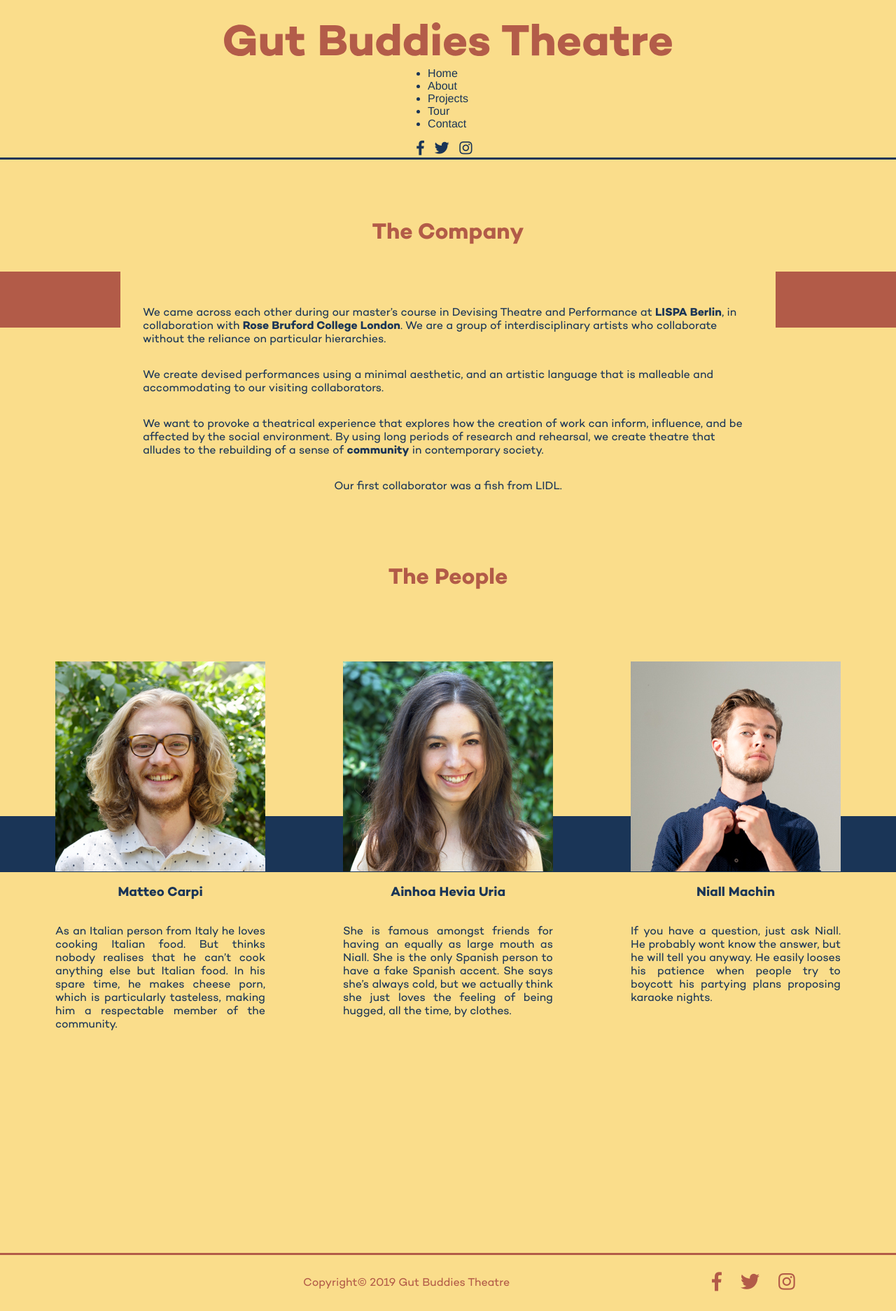
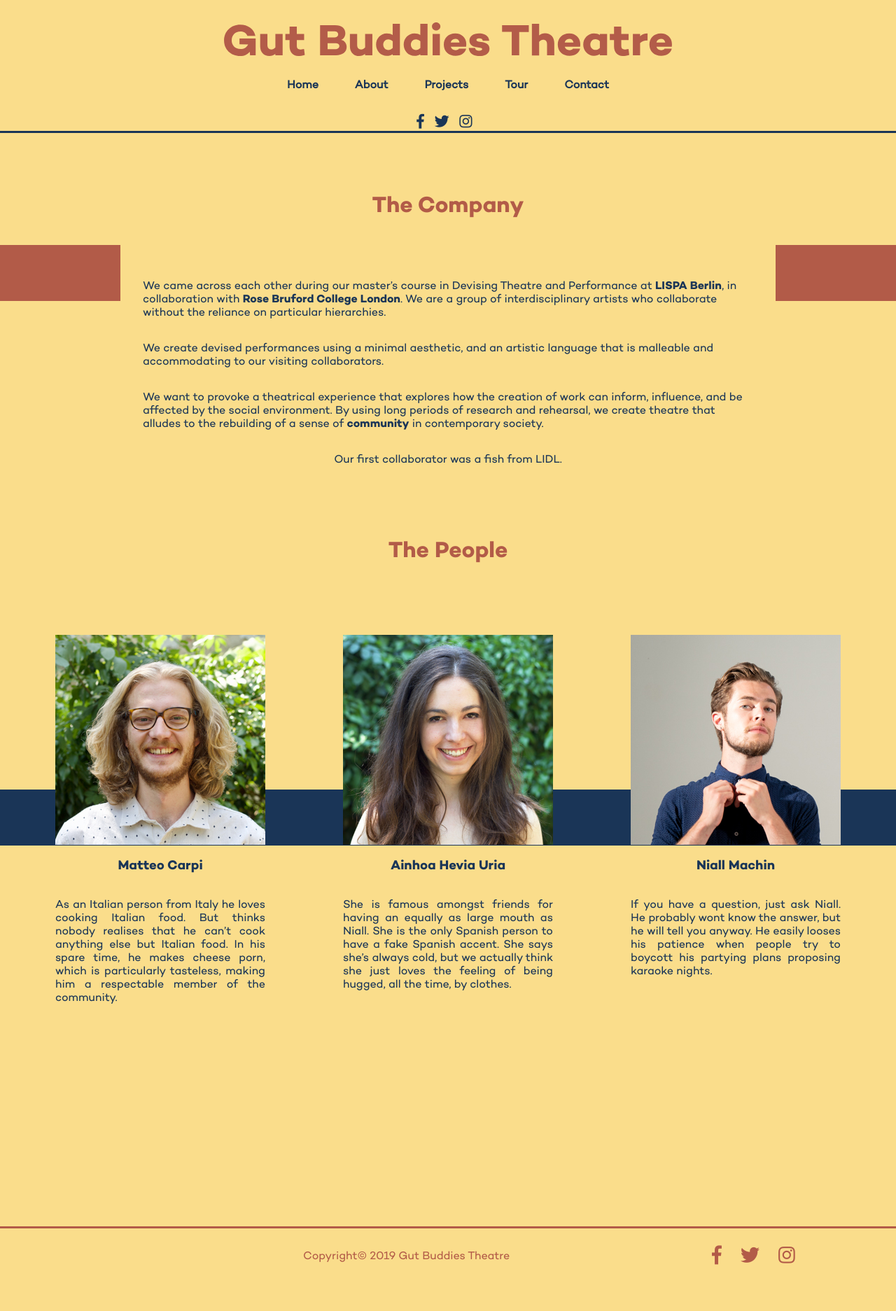
Before and after one commit to matteocarpi/GBT-Jekyll, a Jekyll site: the page built from company.md, in a window 1280 px wide. Shown: the whole page at 70% size. Built offline with Jekyll 4.4.1, drawn with Linux system fonts in a browser that asks for light colours; nearby versions of some CDN libraries; after the commit the page ends 1835 px from its top, so only the background shows below that.

Commit message:
restyled and structured large menu

```diff
--- /dev/null
+++ b/_sass/navigation.scss
@@ -0,0 +1,13 @@
+#navigation-large {
+  width: 100%;
+}
+nav#navigation-large ul {
+    display: flex;
+    max-width: 40%;
+    justify-content: space-around;
+    margin: 2rem auto;
+}
+nav ul li {
+    list-style: none;
+    font-weight: bold;
+}
--- a/_sass/universal.scss
+++ b/_sass/universal.scss
@@ -30,10 +30,14 @@ body {
 strong {
   font-family: Campton-Bold, Helvetica, sans-serif;
 }
-a, a:hover{
+a, a:hover {
   font-family: Campton-Book, Helvetica, sans-serif;
+  color: inherit;
+  text-decoration: none;
+}
+a:hover {
   text-decoration: underline;
-  color: inherit;
+  font-weight: 900;
 }
 
 p {
@@ -71,40 +75,6 @@ li {
 
 line {
   color: #1A3557;
-}
-
-a.nav-link {
-  text-decoration: none;
-  font-family: Campton, Helvetica, sans-serif;
-  color: $gblue;
-}
-
-a.nav-link:hover{
-  text-decoration: underline;
-}
-
-.navbar-light .navbar-nav .nav-link {
-  color: $gblue !important;
-  font-weight: bold;
-  margin: 0 2em;
-}
-
-.navbar-light .navbar-toggler {
-    color: #1A3557;
-    border: yellow;
-}
-
-.bg-light {
-    background-color: #FADD8B !important;
-    margin-top: 1.5em;
-    text-align: center;
-}
-
-ul.navbar-nav mr-auto {
-  display:flex;
-  justify-content: space-around!important;
-  margin:0;
-  padding:0;
 }
 /*Header*/
 
--- a/assets/css/styles.scss
+++ b/assets/css/styles.scss
@@ -5,3 +5,4 @@
 @import "projects";
 @import "universal";
 @import "mobile";
+@import "navigation";
```
